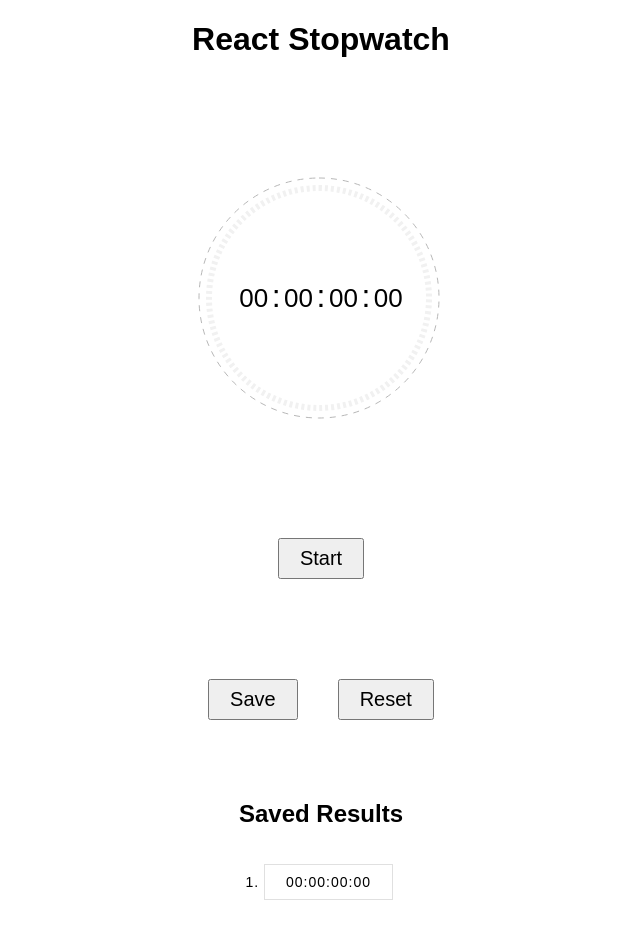
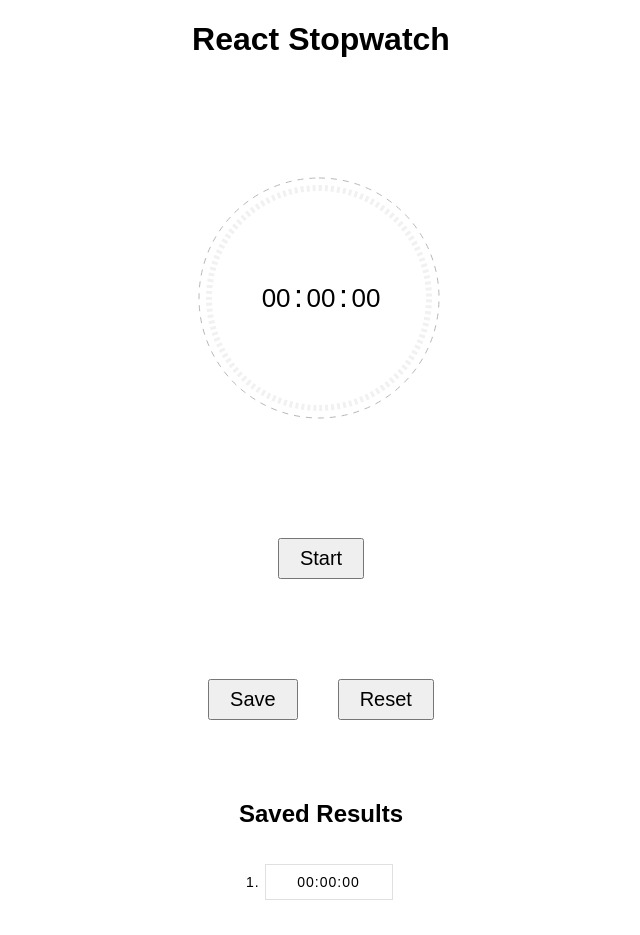
Before and after one commit to nikantic/my-react-stopwatch, a React (Create React App) app: page / in a window 1280 px wide. Both pictures are taken after a click on the button "Save". Shown: the whole page, without its empty margins (319-959 px from the left). Built offline with nearby package versions, Linux system fonts and the light colour scheme.

Commit message:
Change Save Result Behaviour

```diff
--- a/package.json
+++ b/package.json
@@ -1,7 +1,7 @@
 {
   "name": "react-stopwatch",
   "version": "1.0.0",
-  "description": "Simple React Stopwatch App",
+  "description": "Simple React stopwatch app",
   "keywords": [],
   "main": "src/index.js",
   "dependencies": {
--- a/src/components/Stopwatch.js
+++ b/src/components/Stopwatch.js
@@ -4,7 +4,6 @@ import "./Stopwatch.css";
 class Stopwatch extends Component {
   state = {
     time: {
-      hours: 0,
       minutes: 0,
       seconds: 0,
       miliseconds: 0
@@ -44,7 +43,6 @@ class Stopwatch extends Component {
       // Minutes and Hours
       if (oldTimeState.minutes > 59) {
         oldTimeState.minutes = 0;
-        oldTimeState.hours += 1;
       }
       this.TimeSvgCircleDashOffset -= 0.207;
       this.TimeSvgCircleRef.current.style.strokeDashoffset = this.TimeSvgCircleDashOffset;
@@ -83,7 +81,6 @@ class Stopwatch extends Component {
     this.setState(prevState => ({
       ...prevState,
       time: {
-        hours: 0,
         minutes: 0,
         seconds: 0,
         miliseconds: 0
@@ -93,8 +90,7 @@ class Stopwatch extends Component {
   };
 
   SaveResult = () => {
-    const savedResult = this.state.time;
-    this.ResetStopwatch();
+    const savedResult = this.FormatSavedResult(this.state.time);
     this.setState(prevState => ({
       ...prevState,
       savedResults: [...prevState.savedResults, savedResult]
@@ -127,10 +123,6 @@ class Stopwatch extends Component {
             </svg>
           </div>
           <div className="TimeItem">
-            {this.FormatTime(this.state.time.hours)}
-          </div>
-          <span>:</span>
-          <div className="TimeItem">
             {this.FormatTime(this.state.time.minutes)}
           </div>
           <span>:</span>
@@ -158,7 +150,7 @@ class Stopwatch extends Component {
             <h2>Saved Results</h2>
             <ol>
               {this.state.savedResults.map((item, i) => (
-                <li key={i}>{this.FormatSavedResult(item)}</li>
+                <li key={i}>{item}</li>
               ))}
             </ol>
           </div>
```
